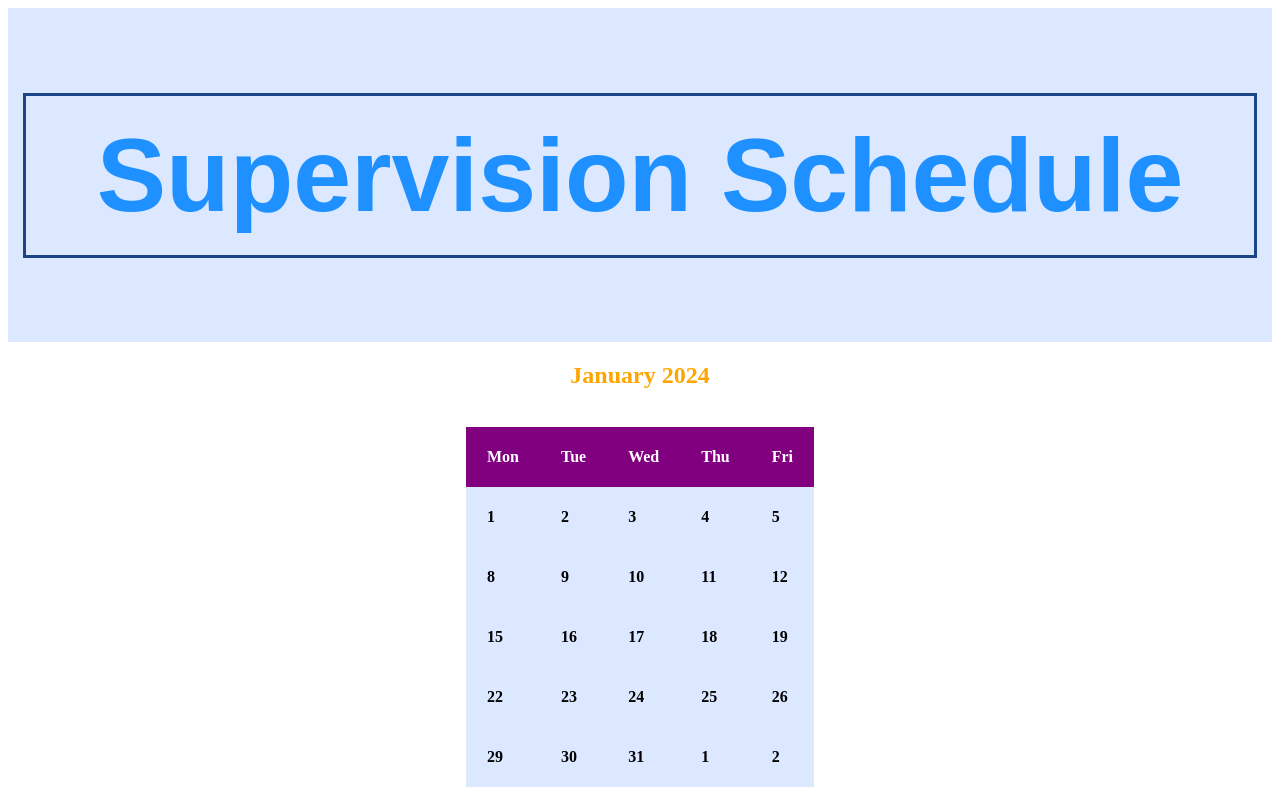
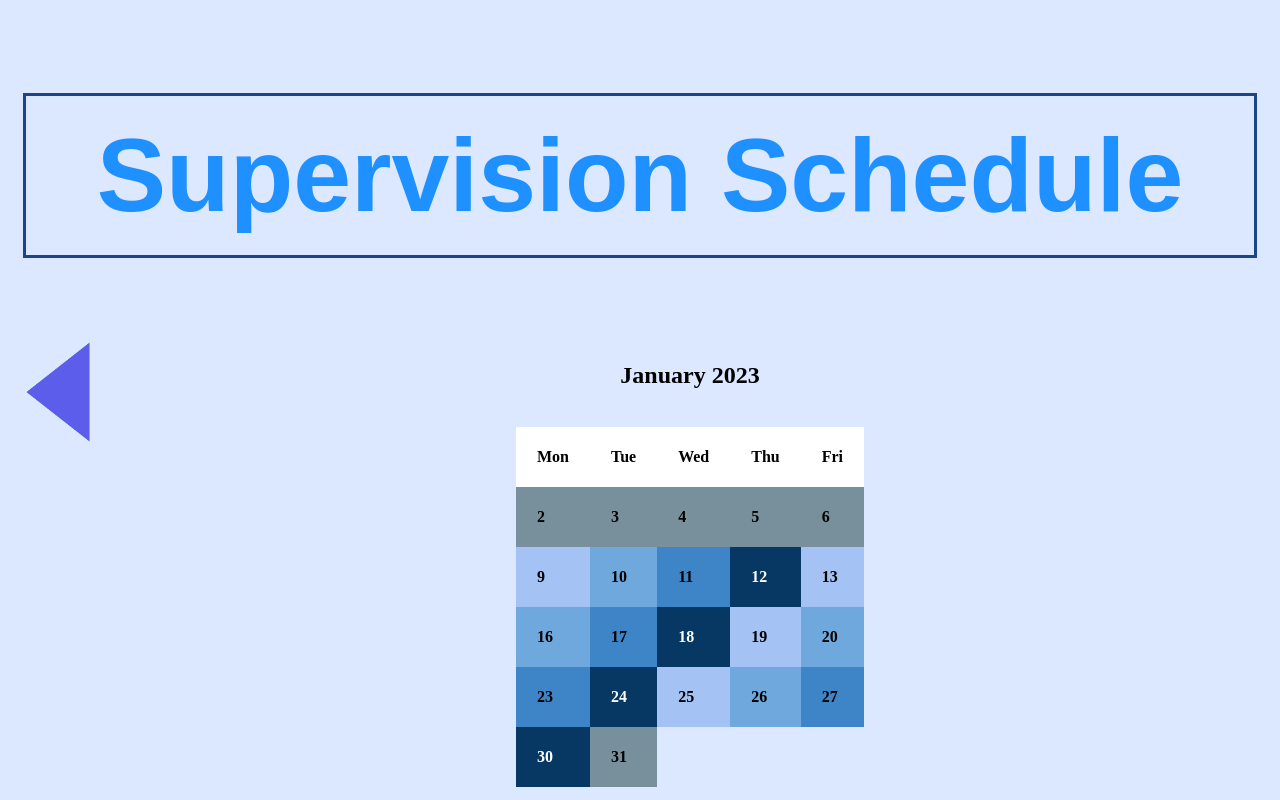
Before and after one commit to khadeeja2005/Project-Prep, a Django app: page /calendars/supervisionscheduledisplay in a window 1280 px wide. Run offline with Django 4.2, Linux system fonts and the light colour scheme.

Commit message:
redesgned calendar and figured out how to add images with the correct path

```diff
--- a/projectprepsite/calendars/templates/calendars/supervisionscheduledisplay.html
+++ b/projectprepsite/calendars/templates/calendars/supervisionscheduledisplay.html
@@ -1,4 +1,4 @@
-
+{% load static %}
 
 <head>
 	<style>
@@ -21,6 +21,12 @@
     font-family: Arial, Helvetica, sans-serif;
     font-weight: 900;
   }
+  body {
+	background-color: #dce8ff
+  }
+  .button {
+	cursor: pointer;
+  }
 	</style>
 </head>
 
@@ -42,8 +48,10 @@
 	<!-- cellspacing is used to specify the
 		space between the cell and its contents -->
 
-	<h2 align="center" style="color: orange;">
-		January 2024
+	<input align="left" type="image" src="{% static 'BlueArrowBig.png' %}" value=""" width="100" height="100">
+
+	<h2 align="center" style="color: black; border: black;">
+		January 2023
 	</h2>
 	<br />
 
@@ -74,55 +82,55 @@
 			<tr>
 				<!-- Here we have applied inline style
 					to make it more attractive-->
-				<th style="color: white; background: purple;">
+				<th style="color: black; background: white; border: black">
 					Mon</th>
-				<th style="color: white; background: purple;">
+				<th style="color: black; background: white;">
 					Tue</th>
-				<th style="color: white; background: purple;">
+				<th style="color: black; background: white;">
 					Wed</th>
-				<th style="color: white; background: purple;">
+				<th style="color: black; background: white;">
 					Thu</th>
-				<th style="color: white; background: purple;">
+				<th style="color: black; background: white;">
 					Fri</th>
 			</tr>
 		</thead>
 
 		<tbody>
 			<tr>
-				<td>1</td>
-				<td>2</td>
-        <td>3</td>
-        <td>4</td>
-        <td>5</td>
+				<td style="color: black; background: #78909cff">2</td>
+				<td style="color: black; background: #78909cff">3</td>
+        		<td style="color: black; background: #78909cff">4</td>
+        		<td style="color: black; background: #78909cff">5</td>
+        		<td style="color: black; background: #78909cff">6</td>
 			</tr>
 			<tr></tr>
 			<tr>
-				<td>8</td>
-				<td>9</td>
-				<td>10</td>
-				<td>11</td>
-				<td>12</td>
+				<td style="color: black; background: #a4c2f4ff">9</td>
+				<td style="color: black; background: #6fa8dcff">10</td>
+				<td style="color: black; background: #3d85c6ff">11</td>
+				<td style="color: white; background: #073763ff">12</td>
+				<td style="color: black; background: #a4c2f4ff">13</td>
 			</tr>
 			<tr>
-				<td>15</td>
-				<td>16</td>
-				<td>17</td>
-				<td>18</td>
-				<td>19</td>
+				<td style="color: black; background: #6fa8dcff">16</td>
+				<td style="color: black; background: #3d85c6ff">17</td>
+				<td style="color: white; background: #073763ff">18</td>
+				<td style="color: black; background: #a4c2f4ff">19</td>
+				<td style="color: black; background: #6fa8dcff">20</td>
 			</tr>
 			<tr>
-				<td>22</td>
-				<td>23</td>
-				<td>24</td>
-				<td>25</td>
-				<td>26</td>
+				<td style="color: black; background: #3d85c6ff">23</td>
+				<td style="color: white; background: #073763ff">24</td>
+				<td style="color: black; background: #a4c2f4ff">25</td>
+				<td style="color: black; background: #6fa8dcff">26</td>
+				<td style="color: black; background: #3d85c6ff">27</td>
 			</tr>
 			<tr>
-				<td>29</td>
-				<td>30</td>
-				<td>31</td>
-				<td>1</td>
-				<td>2</td>
+				<td style="color: white; background: #073763ff">30</td>
+				<td style="color: black; background: #78909cff">31</td>
+				<td></td>
+				<td></td>
+				<td></td>
 			</tr>
 		</tbody>
 	</table>
--- a/projectprepsite/projectprepsite/settings.py
+++ b/projectprepsite/projectprepsite/settings.py
@@ -127,3 +127,7 @@ FILE_UPLOAD_HANDLERS = [
     'django.core.files.uploadhandler.MemoryFileUploadHandler',
     'django.core.files.uploadhandler.TemporaryFileUploadHandler',
 ]
+
+STATICFILES_DIRS = [
+    'C:/Users/DELL/Documents/Github/Project-Prep/projectprepsite/calendars'
+]
```
Also changed, not shown: projectprepsite/calendars/static/BlueArrowBig.png (added), projectprepsite/db.sqlite3.
